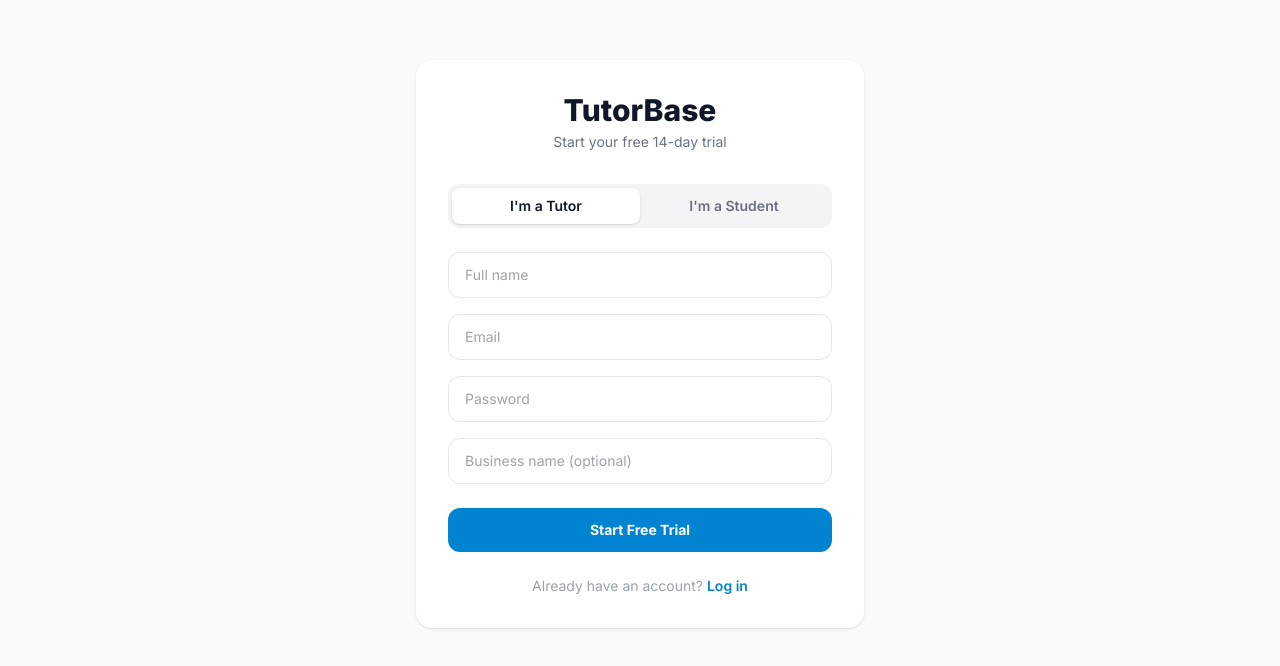
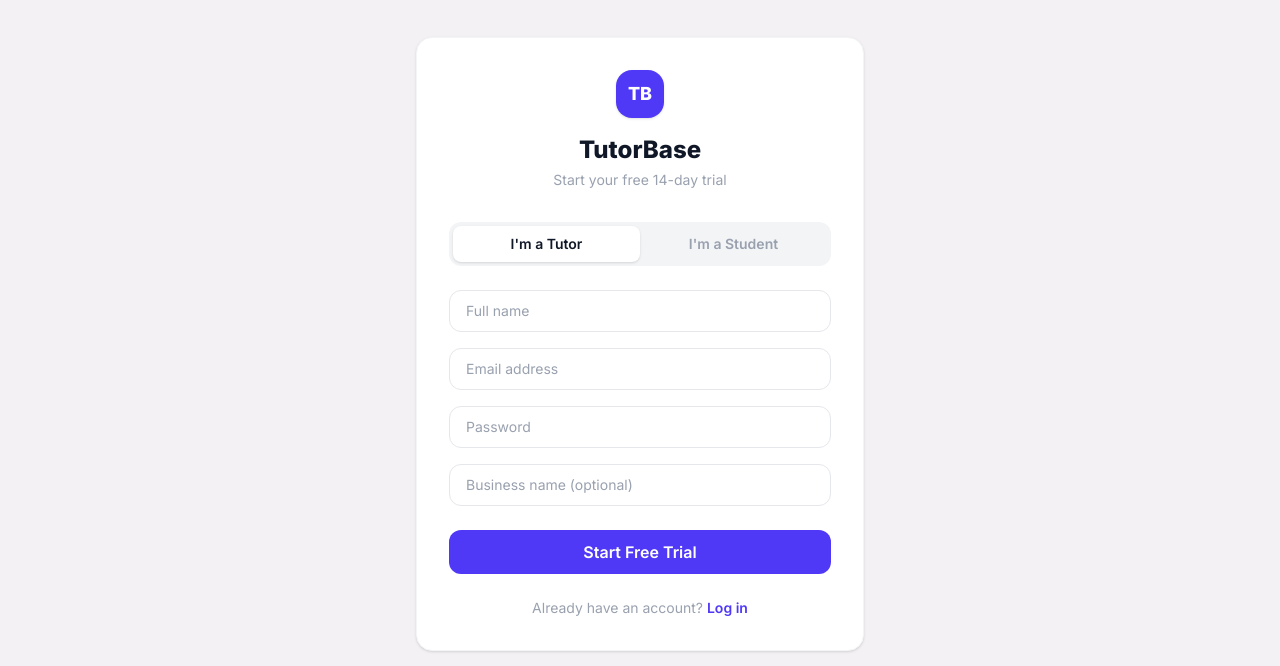
Before and after one commit to Dan-dev321/grinds-website, a React (Vite) app in the folder client/: page /register in a window 1280 px wide. Shown: the part 120-786 px from the top of the page. Built offline with nearby package versions, Linux system fonts and the light colour scheme; no server answers.

Commit message:
Fixing Login and Register

```diff
--- a/client/src/pages/Login.jsx
+++ b/client/src/pages/Login.jsx
@@ -6,22 +6,21 @@ import { useAuth } from '../context/AuthContext'
 const API = import.meta.env.VITE_API_URL
 
 const Login = () => {
-  const { user, login } = useAuth()   // ✅ MOVED INSIDE the component
+  const { user, login } = useAuth()
   const navigate = useNavigate()
 
   const [formData, setFormData] = useState({ email: '', password: '' })
-  const [error, setError] = useState('')
+  const [error,   setError]   = useState('')
   const [loading, setLoading] = useState(false)
 
-  // ✅ MOVED INSIDE the component — redirect if already logged in
+  // Redirect if already logged in
   if (user) {
     const roleMap = {
       student: '/dashboard/student',
-      parent: '/dashboard/student',
-      tutor: '/dashboard/tutor',
-      admin: '/dashboard/admin'
+      tutor:   '/dashboard/tutor',
+      owner:   '/dashboard/admin',
     }
-    return <Navigate to={roleMap[user.role] || '/dashboard/student'} replace />
+    return <Navigate to={roleMap[user.role] || '/'} replace />
   }
 
   const handleChange = (e) => {
@@ -34,35 +33,39 @@ const Login = () => {
     setLoading(true)
     try {
       const res = await axios.post(`${API}/api/auth/login`, formData)
-      login(res.data.user, res.data.token)
+
+      // ✅ Backend returns fields flat on res.data — NOT nested under res.data.user
+      const { token, ...userData } = res.data
+      login(userData, token)
 
       const roleMap = {
         student: '/dashboard/student',
-        parent: '/dashboard/student',
-        tutor: '/dashboard/tutor',
-        admin: '/dashboard/admin'
+        tutor:   '/dashboard/tutor',
+        owner:   '/dashboard/admin',
       }
-      navigate(roleMap[res.data.user.role] || '/dashboard/student')
+      navigate(roleMap[userData.role] || '/')
 
     } catch (err) {
-      setError(err.response?.data?.message || 'Something went wrong')
+      setError(err.response?.data?.message || 'Invalid email or password')
     } finally {
       setLoading(false)
     }
   }
 
   return (
-    <div className="min-h-screen bg-gray-50 flex items-center justify-center px-4 py-12">
-      <div className="bg-white rounded-2xl shadow-md w-full max-w-md p-8">
+    <div className="min-h-screen bg-surface-100 flex items-center justify-center px-4 py-12">
+      <div className="bg-white rounded-2xl shadow-sm border border-gray-100 w-full max-w-md p-8">
 
         {/* Header */}
         <div className="text-center mb-8">
-          <div className="text-4xl mb-2">📐</div>
-          <h1 className="text-2xl font-bold text-gray-800">Welcome Back!</h1>
-          <p className="text-gray-500 text-sm mt-1">Login to your grinds account</p>
+          <div className="w-12 h-12 bg-brand-600 rounded-2xl flex items-center justify-center mx-auto mb-4 shadow-sm">
+            <span className="text-white font-black text-lg">TB</span>
+          </div>
+          <h1 className="text-2xl font-extrabold text-gray-900">Welcome back</h1>
+          <p className="text-gray-400 text-sm mt-1">Log in to your TutorBase account</p>
         </div>
 
-        {/* Error Message */}
+        {/* Error */}
         {error && (
           <div className="bg-red-50 border border-red-200 text-red-600 rounded-xl px-4 py-3 mb-6 text-sm text-center">
             ⚠️ {error}
@@ -70,11 +73,11 @@ const Login = () => {
         )}
 
         {/* Form */}
-        <form onSubmit={handleSubmit} className="flex flex-col gap-5">
+        <form onSubmit={handleSubmit} className="flex flex-col gap-4">
 
           <div>
-            <label className="block text-sm font-medium text-gray-700 mb-1">
-              Email Address
+            <label className="block text-sm font-medium text-gray-700 mb-1.5">
+              Email address
             </label>
             <input
               type="email"
@@ -83,12 +86,12 @@ const Login = () => {
               onChange={handleChange}
               placeholder="you@example.com"
               required
-              className="w-full border border-gray-300 rounded-xl px-4 py-3 text-sm focus:outline-none focus:ring-2 focus:ring-blue-500 transition"
+              className="input"
             />
           </div>
 
           <div>
-            <label className="block text-sm font-medium text-gray-700 mb-1">
+            <label className="block text-sm font-medium text-gray-700 mb-1.5">
               Password
             </label>
             <input
@@ -98,25 +101,25 @@ const Login = () => {
               onChange={handleChange}
               placeholder="••••••••"
               required
-              className="w-full border border-gray-300 rounded-xl px-4 py-3 text-sm focus:outline-none focus:ring-2 focus:ring-blue-500 transition"
+              className="input"
             />
           </div>
 
           <button
             type="submit"
             disabled={loading}
-            className="bg-blue-700 text-white font-bold py-3 rounded-xl hover:bg-blue-800 transition disabled:opacity-50 disabled:cursor-not-allowed"
+            className="btn-primary w-full mt-2 justify-center"
           >
-            {loading ? 'Logging in...' : 'Login →'}
+            {loading ? 'Logging in…' : 'Log in →'}
           </button>
 
         </form>
 
         {/* Footer */}
-        <p className="text-center text-sm text-gray-500 mt-6">
+        <p className="text-center text-sm text-gray-400 mt-6">
           Don't have an account?{' '}
-          <Link to="/register" className="text-blue-700 font-semibold hover:underline">
-            Register here
+          <Link to="/register" className="text-brand-600 font-semibold hover:underline">
+            Start free trial
           </Link>
         </p>
 
--- a/client/src/pages/Register.jsx
+++ b/client/src/pages/Register.jsx
@@ -1,15 +1,16 @@
 import { useState } from 'react'
 import { useNavigate, useSearchParams, Link } from 'react-router-dom'
 import axios from 'axios'
+import { useAuth } from '../context/AuthContext'
 
 const API = import.meta.env.VITE_API_URL
 
 const Register = () => {
-  const [searchParams]  = useSearchParams()
-  const navigate        = useNavigate()
+  const [searchParams] = useSearchParams()
+  const navigate       = useNavigate()
+  const { login }      = useAuth()
 
-  // If a ?code= param exists in the URL, default to student registration
-  const codeFromUrl     = searchParams.get('code') || ''
+  const codeFromUrl    = searchParams.get('code') || ''
   const [mode, setMode] = useState(codeFromUrl ? 'student' : 'tutor')
 
   const [form, setForm] = useState({
@@ -24,12 +25,34 @@ const Register = () => {
     e.preventDefault()
     setError('')
     setLoading(true)
+
     try {
-      const endpoint = mode === 'tutor'
-        ? `${API}/api/auth/register/tutor`
-        : `${API}/api/auth/register/student`
-      await axios.post(endpoint, form)
-      navigate('/login')
+      if (mode === 'tutor') {
+        // ✅ Only send what the tutor endpoint expects
+        const res = await axios.post(`${API}/api/auth/register/tutor`, {
+          name:         form.name,
+          email:        form.email,
+          password:     form.password,
+          businessName: form.businessName,
+        })
+        // Auto-login after registration
+        const { token, ...userData } = res.data
+        login(userData, token)
+        navigate('/dashboard/tutor')
+
+      } else {
+        // ✅ Only send what the student endpoint expects
+        const res = await axios.post(`${API}/api/auth/register/student`, {
+          name:       form.name,
+          email:      form.email,
+          password:   form.password,
+          inviteCode: form.inviteCode,
+        })
+        const { token, ...userData } = res.data
+        login(userData, token)
+        navigate('/dashboard/student')
+      }
+
     } catch (err) {
       setError(err.response?.data?.message || 'Registration failed')
     } finally {
@@ -38,34 +61,43 @@ const Register = () => {
   }
 
   return (
-    <div className="min-h-screen bg-gray-50 flex items-center justify-center p-4">
-      <div className="bg-white rounded-2xl shadow-sm p-8 w-full max-w-md">
+    <div className="min-h-screen bg-surface-100 flex items-center justify-center p-4">
+      <div className="bg-white rounded-2xl shadow-sm border border-gray-100 w-full max-w-md p-8">
 
         {/* Header */}
         <div className="text-center mb-8">
-          <h1 className="text-3xl font-extrabold text-gray-900">TutorBase</h1>
-          <p className="text-gray-500 mt-1 text-sm">
+          <div className="w-12 h-12 bg-brand-600 rounded-2xl flex items-center justify-center mx-auto mb-4 shadow-sm">
+            <span className="text-white font-black text-lg">TB</span>
+          </div>
+          <h1 className="text-2xl font-extrabold text-gray-900">TutorBase</h1>
+          <p className="text-gray-400 mt-1 text-sm">
             {mode === 'tutor'
               ? 'Start your free 14-day trial'
-              : 'Join your tutor\'s workspace'}
+              : "Join your tutor's workspace"}
           </p>
         </div>
 
-        {/* Mode toggle — only show if no code in URL */}
+        {/* Mode toggle — hidden if invite code in URL */}
         {!codeFromUrl && (
           <div className="flex bg-gray-100 rounded-xl p-1 mb-6">
             <button
+              type="button"
               onClick={() => setMode('tutor')}
-              className={`flex-1 py-2 text-sm font-semibold rounded-lg transition ${
-                mode === 'tutor' ? 'bg-white shadow text-gray-900' : 'text-gray-500'
+              className={`flex-1 py-2 text-sm font-semibold rounded-lg transition-all duration-150 ${
+                mode === 'tutor'
+                  ? 'bg-white shadow-sm text-gray-900'
+                  : 'text-gray-400 hover:text-gray-600'
               }`}
             >
               I'm a Tutor
             </button>
             <button
+              type="button"
               onClick={() => setMode('student')}
-              className={`flex-1 py-2 text-sm font-semibold rounded-lg transition ${
-                mode === 'student' ? 'bg-white shadow text-gray-900' : 'text-gray-500'
+              className={`flex-1 py-2 text-sm font-semibold rounded-lg transition-all duration-150 ${
+                mode === 'student'
+                  ? 'bg-white shadow-sm text-gray-900'
+                  : 'text-gray-400 hover:text-gray-600'
               }`}
             >
               I'm a Student
@@ -73,39 +105,52 @@ const Register = () => {
           </div>
         )}
 
+        {/* Error */}
         {error && (
-          <div className="mb-4 bg-red-50 border border-red-200 text-red-600 text-sm px-4 py-3 rounded-xl">
-            {error}
+          <div className="mb-5 bg-red-50 border border-red-200 text-red-600 text-sm px-4 py-3 rounded-xl">
+            ⚠️ {error}
           </div>
         )}
 
         <form onSubmit={submit} className="flex flex-col gap-4">
+
           <input
-            name="name" placeholder="Full name" value={form.name}
-            onChange={handle} required
-            className="border border-gray-200 rounded-xl px-4 py-3 text-sm focus:outline-none focus:border-sky-400"
+            name="name"
+            placeholder="Full name"
+            value={form.name}
+            onChange={handle}
+            required
+            className="input"
           />
           <input
-            name="email" type="email" placeholder="Email" value={form.email}
-            onChange={handle} required
-            className="border border-gray-200 rounded-xl px-4 py-3 text-sm focus:outline-none focus:border-sky-400"
+            name="email"
+            type="email"
+            placeholder="Email address"
+            value={form.email}
+            onChange={handle}
+            required
+            className="input"
           />
           <input
-            name="password" type="password" placeholder="Password" value={form.password}
-            onChange={handle} required
-            className="border border-gray-200 rounded-xl px-4 py-3 text-sm focus:outline-none focus:border-sky-400"
+            name="password"
+            type="password"
+            placeholder="Password"
+            value={form.password}
+            onChange={handle}
+            required
+            className="input"
           />
 
-          {/* Tutor only */}
           {mode === 'tutor' && (
             <input
-              name="businessName" placeholder="Business name (optional)" value={form.businessName}
+              name="businessName"
+              placeholder="Business name (optional)"
+              value={form.businessName}
               onChange={handle}
-              className="border border-gray-200 rounded-xl px-4 py-3 text-sm focus:outline-none focus:border-sky-400"
+              className="input"
             />
           )}
 
-          {/* Student only */}
           {mode === 'student' && (
             <input
               name="inviteCode"
@@ -113,21 +158,29 @@ const Register = () => {
               value={form.inviteCode}
               onChange={handle}
               required
-              className="border border-gray-200 rounded-xl px-4 py-3 text-sm font-mono uppercase tracking-widest focus:outline-none focus:border-sky-400"
+              className="input font-mono uppercase tracking-widest"
             />
           )}
 
           <button
-            type="submit" disabled={loading}
-            className="bg-sky-600 hover:bg-sky-700 text-white font-bold py-3 rounded-xl transition text-sm mt-2"
+            type="submit"
+            disabled={loading}
+            className="btn-primary w-full mt-2"
           >
-            {loading ? 'Creating account...' : mode === 'tutor' ? 'Start Free Trial' : 'Join Workspace'}
+            {loading
+              ? 'Creating account…'
+              : mode === 'tutor'
+              ? 'Start Free Trial'
+              : 'Join Workspace'}
           </button>
+
         </form>
 
         <p className="text-center text-gray-400 text-sm mt-6">
           Already have an account?{' '}
-          <Link to="/login" className="text-sky-600 font-semibold hover:underline">Log in</Link>
+          <Link to="/login" className="text-brand-600 font-semibold hover:underline">
+            Log in
+          </Link>
         </p>
 
       </div>
```
